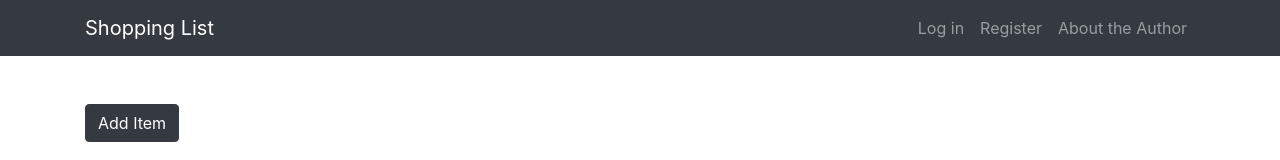
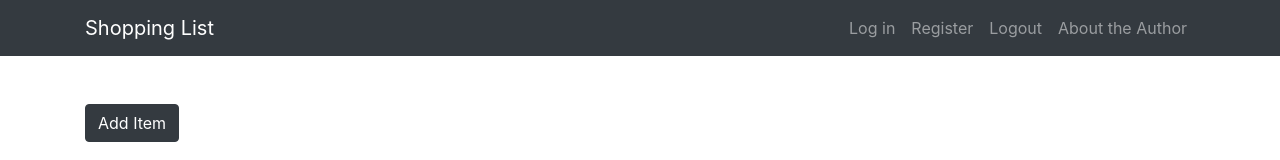
Before and after one commit to ivanjulian/ShoppingList-MERNstack, a React (Create React App) app in the folder client/: page / in a window 1280 px wide. Shown: the top 160 px of the page. Built offline with nearby package versions, Linux system fonts and the light colour scheme; no server answers.

Commit message:
Logout
Added ability to logout

```diff
--- a/client/src/actions/authActions.js
+++ b/client/src/actions/authActions.js
@@ -53,6 +53,13 @@ export const register = ({ name, email, password }) => dispatch => {
     })
 }
 
+//Logout User
+export const logout = () =>{
+  return{
+    type: LOGOUT_SUCCESS
+  }
+}
+
 //Setup config/headers and token
 export const tokenConfig = getState => {
   //Get token from localstorage
--- a/client/src/components/AppNavbar.js
+++ b/client/src/components/AppNavbar.js
@@ -10,6 +10,7 @@ import {
   Container
 } from 'reactstrap';
 import RegisterModel from '../components/auth/RegisterModel'
+import Logout from '../components/auth/Logout'
 
 function AppNavbar() {
   const [isOpen, setIsOpen] = useState(false);
@@ -36,6 +37,9 @@ function AppNavbar() {
                 <RegisterModel />
               </NavItem>
               <NavItem>
+                <Logout/>
+              </NavItem>
+              <NavItem>
                 <NavLink href="https://ivanjulian.github.io/">
                   About the Author
                 </NavLink>
--- /dev/null
+++ b/client/src/components/auth/Logout.js
@@ -0,0 +1,25 @@
+import React, { Fragment } from 'react';
+import { connect } from 'react-redux';
+import {logout} from '../../actions/authActions'
+import { NavLink } from 'reactstrap';
+import PropTypes from 'prop-types';
+
+function Logout(props) {
+  Logout.propTypes = {
+    [props.logout]: PropTypes.func.isRequired
+  }
+  return (
+    <Fragment>
+      <NavLink
+        onClick={props.logout}
+        href="#"
+      >
+        Logout
+      </NavLink>
+    </Fragment>
+  )
+}
+
+
+
+export default connect(null, {logout})(Logout);
--- a/client/src/components/auth/RegisterModel.js
+++ b/client/src/components/auth/RegisterModel.js
@@ -26,7 +26,7 @@ function RegisterModal(props) {
     msg: null
   })
 
-  const propTypes = {
+  RegisterModal.propTypes = {
     [props.isAuthenticated]: PropTypes.bool,
     [props.error]: PropTypes.object.isRequired,
     [props.register]: PropTypes.func.isRequired,
```
